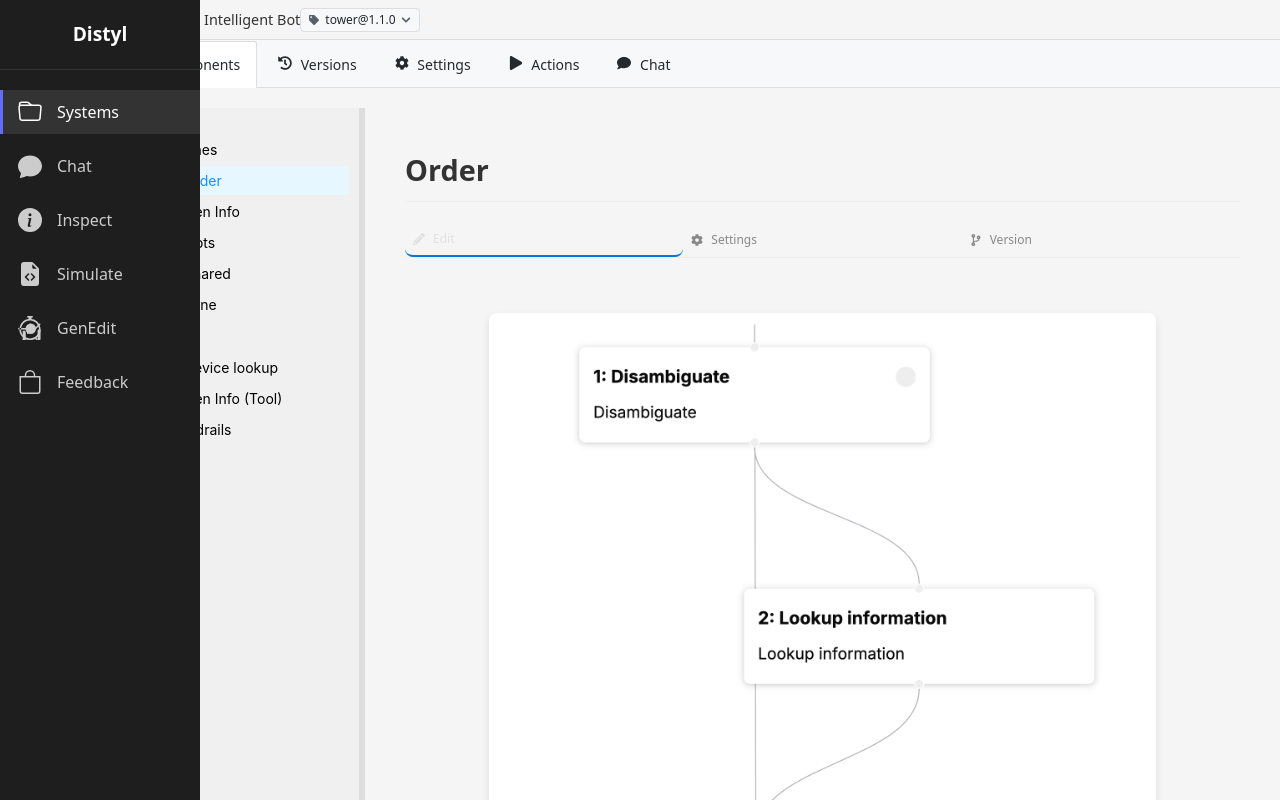
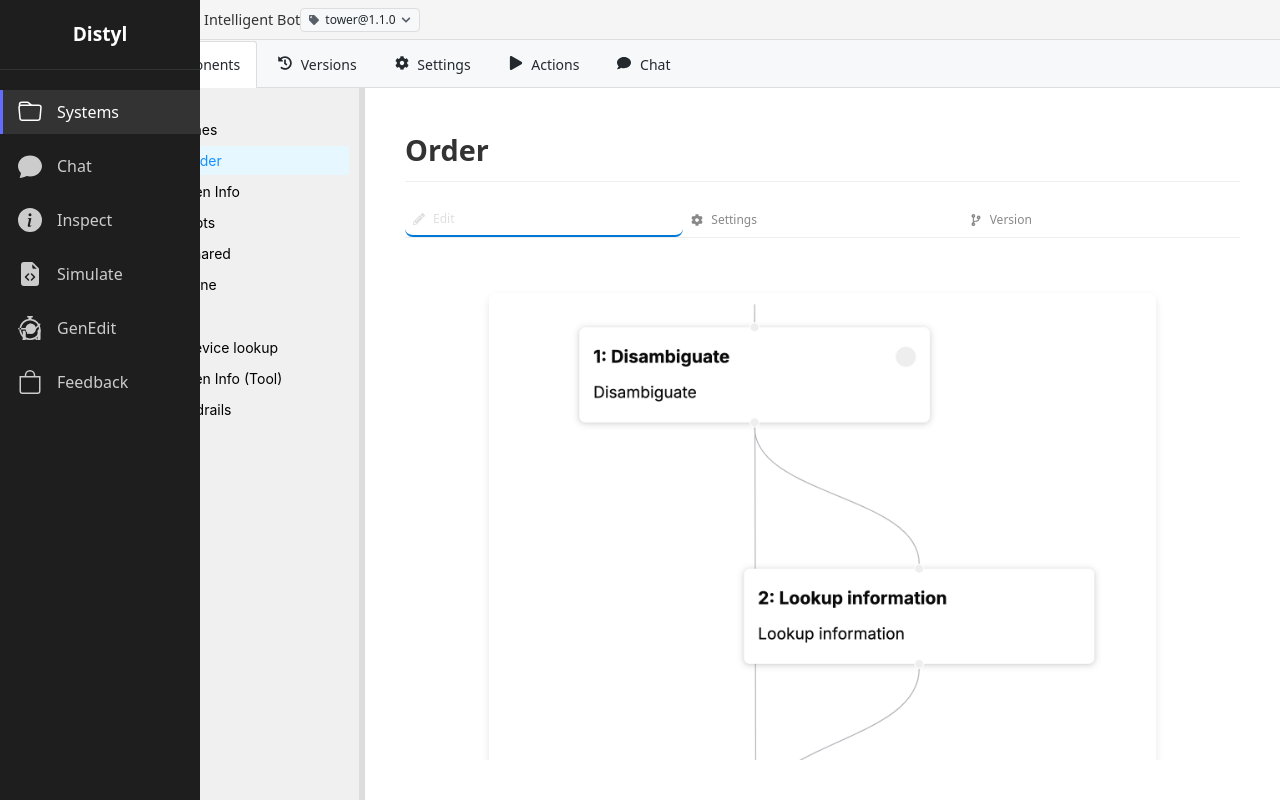
Before and after one commit to connor-distyl/distillery-fe-sketch, a React (Vite) app: page /workspace in a window 1280 px wide. Both pictures are taken after a click on the element 690 px from the left and 288 px from the top of the page. Built offline with nearby package versions, Linux system fonts and the light colour scheme.

Commit message:
fix not being able to click and layout of fileexplorer panel

```diff
--- a/src/components/FileExplorer/FileExplorerPanel.css
+++ b/src/components/FileExplorer/FileExplorerPanel.css
@@ -3,6 +3,10 @@
   height: 100%;
   display: flex;
   flex-direction: column;
+  position: relative;
+  z-index: 1; /* Lower z-index than tabs */
+  overflow-y: auto;
+  overflow-x: hidden;
 }
 
 .file-explorer-container h2 {
--- a/src/pages/WorkspacePage/WorkspacePage.css
+++ b/src/pages/WorkspacePage/WorkspacePage.css
@@ -103,6 +103,8 @@
   padding: 0 16px;
   height: 48px;
   align-items: flex-end;
+  position: relative;
+  z-index: 10; /* Ensure tabs are always on top and clickable */
 }
 
 .workspace-tab {
@@ -119,6 +121,8 @@
   margin-right: 4px;
   position: relative;
   bottom: -1px;
+  z-index: 11; /* Ensure individual tabs are clickable */
+  pointer-events: auto; /* Ensure clicks are registered */
 }
 
 .workspace-tab:hover {
@@ -142,6 +146,9 @@
   flex-direction: column;
   flex: 1;
   overflow: hidden;
+  position: relative; /* Add position relative */
+  height: calc(100vh - 90px); /* Set a specific height, accounting for header and tabs */
+  margin-top: 0; /* Ensure no extra margin */
 }
 
 .chat-tab-content {
@@ -213,15 +220,15 @@
 
 .two-column-layout {
   display: flex;
-  width: calc(100%); /* Adjust for sidebar width */
-  height: calc(100% - 108px); /* Adjust for header height + tabs height */
+  width: 100%;
+  height: 100%; /* Change to 100% to stay within workspace-content */
   overflow: hidden;
   margin: 0;
-  position: absolute;
-  left: 0; /* Match sidebar width */
-  top: 108px; /* Match header height + tabs height */
+  position: relative; /* Change from absolute to relative */
+  left: 0;
   right: 0;
   bottom: 0;
+  top: 0; /* Ensure it starts at the top of workspace-content */
 }
 
 /* Left column */
@@ -235,6 +242,7 @@
   position: relative;
   transition: width 0.1s ease;
   margin: 0;
+  z-index: 1; /* Ensure it doesn't overlap with other elements */
 }
 
 /* Column resizer */
@@ -243,6 +251,7 @@
   background-color: #ddd;
   cursor: col-resize;
   height: 100%;
+  z-index: 2; /* Ensure it's above the columns */
 }
 
 .column-resizer:hover,
@@ -254,7 +263,10 @@
 .right-column {
   flex: 1;
   height: 100%;
-  overflow: hidden;
+  overflow: auto;
+  background-color: #fff;
+  position: relative;
+  z-index: 1; /* Ensure proper stacking */
 }
 
 .full-width-content {
```
